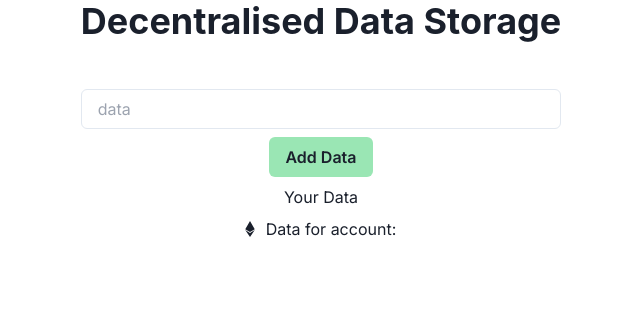
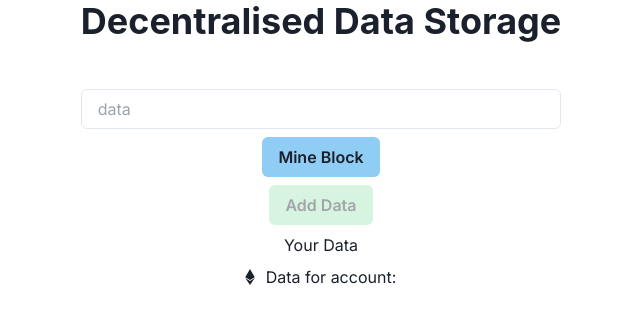
Before and after one commit to aryangupta1/Capstone, a Next.js app: page / in a window 1280 px wide. Shown: the top 322 px of the page, without its empty margins (319-959 px from the left). Built offline with nearby package versions, Linux system fonts and the light colour scheme.

Commit message:
setup basic POW (#9)
* setup basic POW

* Add frontend dialogs for POW result

* temporarily comment

* require POW

* require POW

---------

Co-authored-by: aryangupta1 <aryangupta1@outlook.com>

```diff
--- a/app/globals.css
+++ b/app/globals.css
@@ -1,3 +1,8 @@
 @tailwind base;
 @tailwind components;
 @tailwind utilities;
+
+
+nextjs-portal {
+    display: none;
+  }
--- a/app/page.tsx
+++ b/app/page.tsx
@@ -18,11 +18,12 @@ import {
   Spacer,
   Spinner,
   Text,
+  useToast,
   VStack,
 } from "@chakra-ui/react";
 import { load } from "../src/func";
 import { DisplayAddress } from "./components/displayAddress";
-import { FaEthereum } from "react-icons/fa";
+import { SHA256 } from "crypto-js"
 
 const Home: NextPage = () => {
   const [input, setInput] = React.useState("");
@@ -40,6 +41,8 @@ const Home: NextPage = () => {
 
   const [decryptedContent, setDecryptedContent] = React.useState<Record<number, string>>({});
 
+  const [isBlockMined, setIsBlockMined] = React.useState(false);
+
 
   const cancelRef = useRef();
 
@@ -48,6 +51,8 @@ const Home: NextPage = () => {
 
   const onCloseDeleteAlert = () => setIsDeleteAlertOpen(false);
   const onCloseEditAlert = () => setIsEditAlertOpen(false);
+
+  const toast = useToast();
 
   const handleAddData = async () => {
     if (input) {
@@ -62,6 +67,7 @@ const Home: NextPage = () => {
           await contract.createData(dhtKey, { from: addressAccount });
           setInput("");
           setRefresh(true);
+          setIsBlockMined(false)
         }
       } catch (error) {
         console.error('Error during encryption:', error);
@@ -83,6 +89,7 @@ const Home: NextPage = () => {
           setEditInput("");
           setToBeEditedIdx(null);
           setRefresh(true);
+          setIsBlockMined(false)
         }
       } catch (error) {
         console.error('Error during encryption:', error);
@@ -110,6 +117,7 @@ const Home: NextPage = () => {
     if (contract && addressAccount) {
       await contract.deleteData(idx, { from: addressAccount });
       setRefresh(true);
+      setIsBlockMined(false)
     }
   };
 
@@ -141,13 +149,75 @@ const Home: NextPage = () => {
 
       // Set the decrypted content in the state
       setDecryptedContent(prev => ({ ...prev, [idx]: decryptedData }));
+      setIsBlockMined(false)
     } catch (error) {
       console.error('Error during decryption:', error);
     }
 
   };
 
+  async function mineBlock() {
+    try {
+      const response = await fetch('http://localhost:3001/mine');
+      const { previousHash, difficulty } = await response.json();
 
+      let nonce = 0;
+      let hash;
+      do {
+        const data = previousHash + nonce;
+        hash = SHA256(data).toString(); // Use SHA256 hashing function
+        nonce++;
+      } while (hash.substring(0, difficulty) !== '0'.repeat(difficulty));
+
+      const result = await fetch('http://localhost:3001/submitSolution', {
+        method: 'POST',
+        headers: {
+          'Content-Type': 'application/json'
+        },
+        body: JSON.stringify({ nonce })
+      });
+
+      if (result.status === 200) {
+        const { message } = await result.json();
+        setIsBlockMined(true)
+        toast({
+          title: "Block successfully mined.",
+          description: message,
+          status: "success",
+          duration: 5000,
+          isClosable: true,
+        });
+      } else if (result.status === 400) {
+        const { message } = await result.json();
+        toast({
+          title: "Invalid solution.",
+          description: message,
+          status: "error",
+          duration: 5000,
+          isClosable: true,
+        });
+      } else {
+        toast({
+          title: "Something went wrong.",
+          description: "Please try again later.",
+          status: "warning",
+          duration: 5000,
+          isClosable: true,
+        });
+      }
+
+    } catch (error) {
+      setIsBlockMined(false)
+      console.error('Failed to mine block:', error);
+      toast({
+        title: "Network error.",
+        description: "Failed to connect. Please try again.",
+        status: "error",
+        duration: 5000,
+        isClosable: true,
+      });
+    }
+  }
 
   React.useEffect(() => {
     if (!refresh) return;
@@ -188,7 +258,10 @@ const Home: NextPage = () => {
               onChange={handleInputChange}
               value={input}
             />
-            <Button onClick={handleAddData} bg="green.200">
+            <Button onClick={mineBlock} bg="blue.200">
+              Mine Block
+            </Button>
+            <Button onClick={handleAddData} bg="green.200" isDisabled={!isBlockMined}>
               Add Data
             </Button>
           </VStack>
@@ -212,12 +285,12 @@ const Home: NextPage = () => {
               <>
                 <Text>{decryptedContent[idx] ? decryptedContent[idx] : data.content}</Text>
                 <Spacer />
-                <Button onClick={() => handleDecrypt(idx, data.content)} bg="blue.300">Decrypt</Button>
-                <Button onClick={() => handleStartEditing(idx, data.content)} bg="yellow.200">Edit</Button>
+                <Button onClick={() => handleDecrypt(idx, data.content)} bg="blue.300" isDisabled={!isBlockMined}>Decrypt</Button>
+                <Button onClick={() => handleStartEditing(idx, data.content)} bg="yellow.200" isDisabled={!isBlockMined}>Edit</Button>
                 <Button onClick={() => {
                   setToBeDeletedIdx(idx);
                   setIsDeleteAlertOpen(true);
-                }} bg="red.300">Delete</Button>
+                }} bg="red.300" isDisabled={!isBlockMined}>Delete</Button>
               </>
             )}
           </HStack>
--- a/package.json
+++ b/package.json
@@ -13,10 +13,12 @@
     "@emotion/react": "^11.11.1",
     "@emotion/styled": "^11.11.0",
     "@truffle/contract": "^4.6.30",
+    "@types/crypto-js": "^4.1.3",
     "@types/node": "20.6.0",
     "@types/react": "18.2.21",
     "@types/react-dom": "18.2.7",
     "autoprefixer": "10.4.15",
+    "crypto-js": "^4.1.1",
     "eslint": "8.49.0",
     "eslint-config-next": "13.4.19",
     "framer-motion": "^5.6.0",
```
Also changed, not shown: 2 other files (tests, documents, lock files or other folders).
